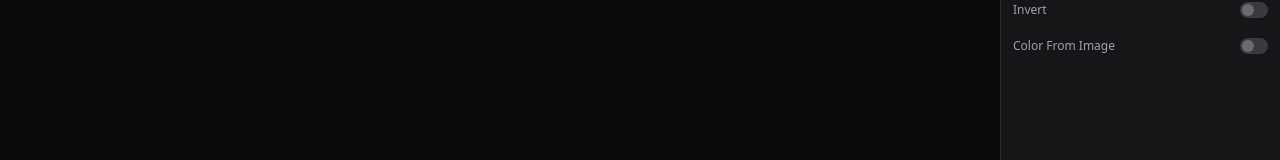
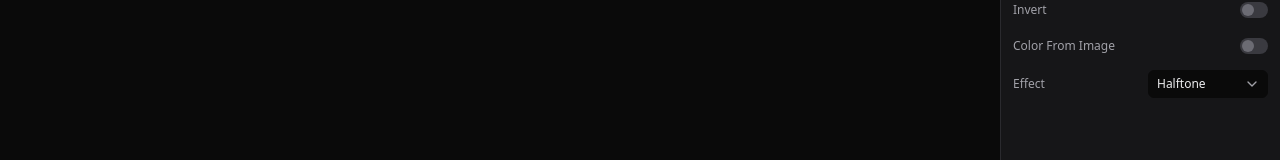
Before and after one commit to w3br/Lineatur, a React (Vite) app: page / in a window 1280 px wide. Shown: the part 130-290 px from the top of the page. Built offline with nearby package versions, Linux system fonts and the light colour scheme.

Commit message:
feat: add SelectRow component for selecting algorithms in App

```diff
--- a/src/App.tsx
+++ b/src/App.tsx
@@ -8,6 +8,7 @@ import {SliderRow} from "./components/ui/SliderRow.tsx";
 import {useState} from "react";
 import styles from "./App.module.css";
 import {SwitchRow} from "./components/ui/SwitchRow.tsx";
+import {SelectRow} from "./components/ui/SelectRow.tsx";
 
 type Effect = "halftone" | "dithering" | "ascii"
 
@@ -68,6 +69,7 @@ function App() {
                     max={200}
                     step={1}
                     onChange={setResolution}/>
+
                     <SwitchRow
                         label="Invert"
                         checked={invert}
@@ -78,6 +80,16 @@ function App() {
                         checked={color}
                         onChange={setColor}
                     />
+                    <SelectRow
+                        label="Effect"
+                        options={[
+                            {value: "halftone", label: "Halftone"},
+                            {value: "dithering", label: "Dithering"},
+                            {value: "ascii", label: "ASCII"},
+                        ]}
+                        value={effect}
+                        onChange={setEffect}
+                    />
                 </>
             }
 
--- a/src/components/ui/SegmentedControl.tsx
+++ b/src/components/ui/SegmentedControl.tsx
@@ -1,7 +1,7 @@
 import {useRef} from "react";
 import styles from "./SegmentedControl.module.css";
+import type {Option} from "./types.ts";
 
-type Option<T extends string> = { value: T; label: string }
 
 type SegmentedControlProps<T extends string> = {
     label: string
--- /dev/null
+++ b/src/components/ui/SelectRow.module.css
@@ -0,0 +1,51 @@
+.root {
+    display: flex;
+    justify-content: space-between;
+    align-items: center;
+}
+
+.label {
+    font-size: var(--text-sm-size);
+    line-height: var(--text-sm-line);
+    color: var(--text-secondary);
+}
+
+.select {
+    appearance: none;
+    width: var(--select-width);
+    height: var(--size-control-sm);
+    padding-inline-start: var(--space-8);
+    padding-inline-end: calc(var(--space-8) + var(--size-icon) + var(--space-4));
+    background: var(--bg-canvas);
+    border: 1px solid var(--bg-canvas);
+    border-radius: var(--radius-md);
+    color: var(--text-primary);
+    font-size: var(--text-sm-size);
+    line-height: var(--text-sm-line);
+    cursor: pointer;
+    transition: border-color var(--duration-base) var(--ease-out);
+}
+
+.select:hover {
+    border-color: var(--border-strong);
+}
+
+.field {
+    position: relative;
+}
+
+.chevron {
+    position: absolute;
+    top: 50%;
+    right: var(--space-8);
+    transform: translateY(-50%);
+    width: var(--size-icon);
+    height: var(--size-icon);
+    color: var(--text-secondary);
+    pointer-events: none;
+    transition: color var(--duration-base) var(--ease-out);
+}
+
+.field:hover .chevron {
+    color: var(--text-primary);
+}
--- /dev/null
+++ b/src/components/ui/SelectRow.tsx
@@ -0,0 +1,29 @@
+import type {Option} from "./types.ts";
+import styles from "./SelectRow.module.css";
+import {useId} from "react";
+import {ChevronDown} from "lucide-react";
+
+type SelectRowProps<T extends string> = {
+    label: string
+    options: Option<T>[]
+    value: T
+    onChange: (value: T) => void
+}
+
+export function SelectRow<T extends string>({label, options, value, onChange}: SelectRowProps<T>) {
+    const id = useId();
+
+    return (
+        <div className={styles.root}>
+            <label htmlFor={id} className={styles.label}>{label}</label>
+            <div className={styles.field}>
+                <select id={id} className={styles.select} value={value} onChange={(e) => onChange(e.target.value as T)}>
+                    {options.map((option) => (
+                        <option key={option.value} value={option.value}>{option.label}</option>
+                    ))}
+                </select>
+                <ChevronDown className={styles.chevron} size={16} aria-hidden />
+            </div>
+        </div>
+    );
+}
--- /dev/null
+++ b/src/components/ui/types.ts
@@ -0,0 +1 @@
+export type Option<T extends string> = { value: T; label: string }
--- a/src/styles/tokens.css
+++ b/src/styles/tokens.css
@@ -80,4 +80,7 @@
   --switch-width: 28px;
   --switch-height: 16px;
   --switch-thumb-size: 12px;
+
+  /* ── Select ──────────────────────────────────────── */
+  --select-width: 120px;
 }
```
Also changed, not shown: 1 other file (tests, documents, lock files or other folders).
